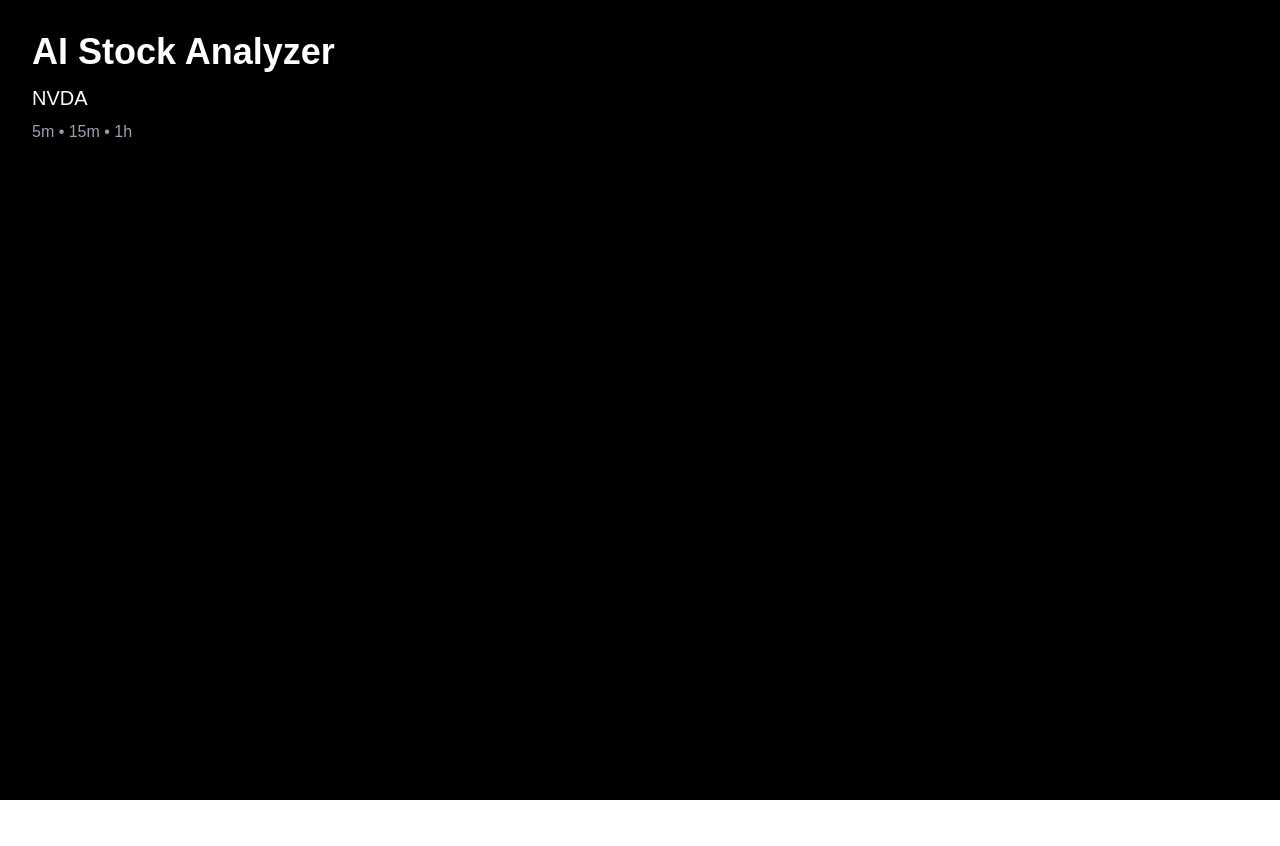
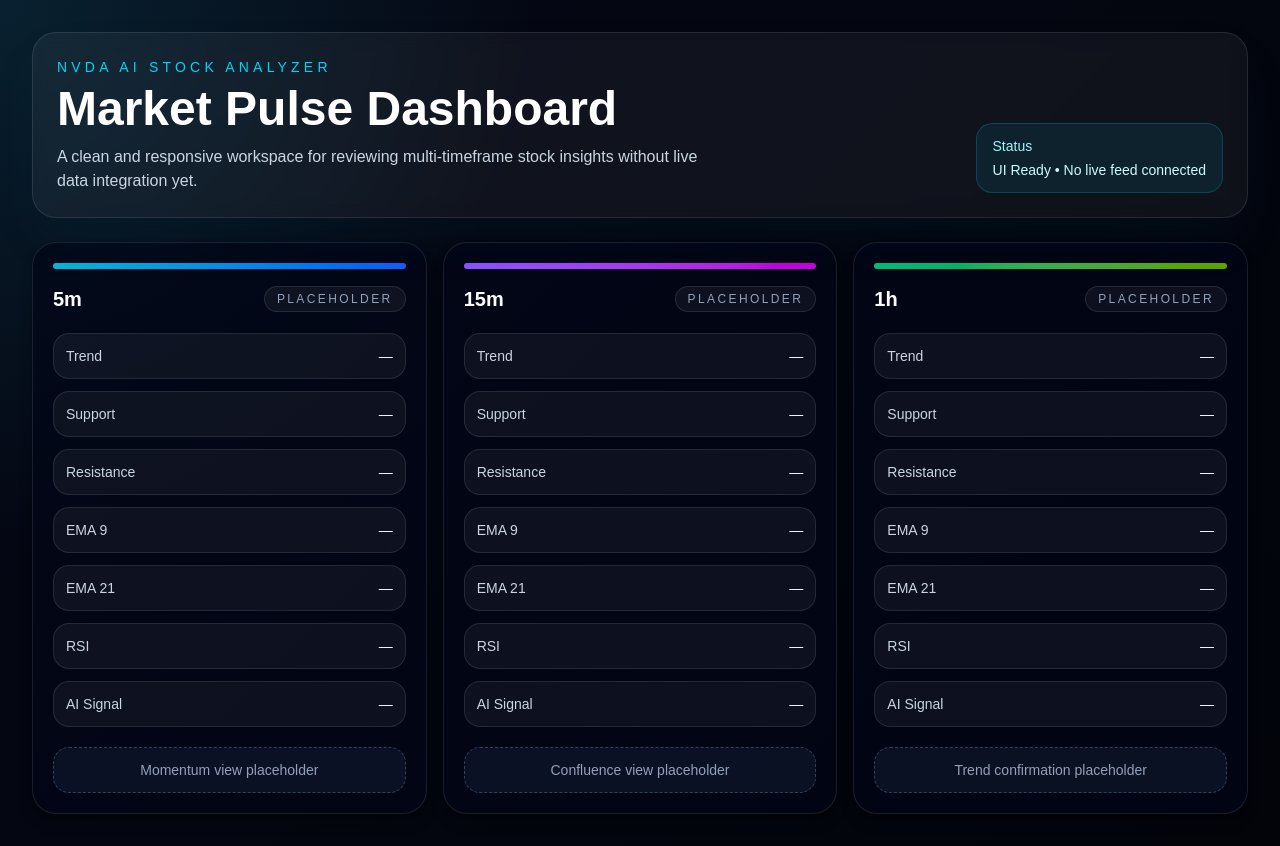
Before and after one commit to iSawari87/ai-stock-analyzer, a Next.js app: page / in a window 1280 px wide. Before the commit the page ends 800 px from the top, so only its background shows below. Built offline with nearby package versions, Linux system fonts and the light colour scheme.

Commit message:
Add NVDA dashboard U

```diff
--- a/app/page.tsx
+++ b/app/page.tsx
@@ -1,11 +1,74 @@
+const timeframes = [
+  { label: "5m", accent: "from-cyan-500 to-blue-600" },
+  { label: "15m", accent: "from-violet-500 to-fuchsia-600" },
+  { label: "1h", accent: "from-emerald-500 to-lime-600" },
+];
+
+const metrics = [
+  { label: "Trend", value: "—" },
+  { label: "Support", value: "—" },
+  { label: "Resistance", value: "—" },
+  { label: "EMA 9", value: "—" },
+  { label: "EMA 21", value: "—" },
+  { label: "RSI", value: "—" },
+  { label: "AI Signal", value: "—" },
+];
+
 export default function Home() {
   return (
-    <main className="min-h-screen bg-black text-white p-8">
-      <h1 className="text-4xl font-bold">AI Stock Analyzer</h1>
-      <p className="mt-3 text-xl">NVDA</p>
-      <p className="mt-2 text-gray-400">
-        5m • 15m • 1h
-      </p>
+    <main className="min-h-screen bg-[radial-gradient(circle_at_top_left,_rgba(34,211,238,0.12),_transparent_35%),linear-gradient(135deg,_#050816_0%,_#02040a_100%)] px-4 py-8 text-white sm:px-6 lg:px-8">
+      <div className="mx-auto flex max-w-7xl flex-col gap-6">
+        <section className="rounded-3xl border border-white/10 bg-white/5 p-6 shadow-2xl shadow-cyan-950/20 backdrop-blur">
+          <div className="flex flex-col gap-4 lg:flex-row lg:items-end lg:justify-between">
+            <div>
+              <p className="text-sm uppercase tracking-[0.3em] text-cyan-400">NVDA AI Stock Analyzer</p>
+              <h1 className="mt-2 text-4xl font-semibold sm:text-5xl">Market Pulse Dashboard</h1>
+              <p className="mt-3 max-w-2xl text-sm text-slate-300 sm:text-base">
+                A clean and responsive workspace for reviewing multi-timeframe stock insights without live data integration yet.
+              </p>
+            </div>
+            <div className="rounded-2xl border border-cyan-400/20 bg-cyan-500/10 px-4 py-3 text-sm text-cyan-200">
+              <p className="font-medium">Status</p>
+              <p className="mt-1 text-cyan-100">UI Ready • No live feed connected</p>
+            </div>
+          </div>
+        </section>
+
+        <section className="grid gap-4 lg:grid-cols-3">
+          {timeframes.map((timeframe, index) => (
+            <article
+              key={timeframe.label}
+              className="rounded-3xl border border-white/10 bg-slate-950/70 p-5 shadow-lg shadow-black/30"
+            >
+              <div className={`h-1.5 rounded-full bg-gradient-to-r ${timeframe.accent}`} />
+              <div className="mt-4 flex items-center justify-between">
+                <h2 className="text-xl font-semibold">{timeframe.label}</h2>
+                <span className="rounded-full border border-white/10 bg-white/5 px-3 py-1 text-xs uppercase tracking-[0.2em] text-slate-400">
+                  Placeholder
+                </span>
+              </div>
+
+              <div className="mt-5 space-y-3">
+                {metrics.map((metric) => (
+                  <div
+                    key={`${timeframe.label}-${metric.label}`}
+                    className="flex items-center justify-between rounded-2xl border border-white/10 bg-white/5 px-3 py-3"
+                  >
+                    <span className="text-sm text-slate-300">{metric.label}</span>
+                    <span className="text-sm font-medium text-slate-100">{metric.value}</span>
+                  </div>
+                ))}
+              </div>
+
+              <div className="mt-5 rounded-2xl border border-dashed border-slate-700 bg-slate-900/70 p-3 text-center text-sm text-slate-400">
+                {index === 0 && "Momentum view placeholder"}
+                {index === 1 && "Confluence view placeholder"}
+                {index === 2 && "Trend confirmation placeholder"}
+              </div>
+            </article>
+          ))}
+        </section>
+      </div>
     </main>
   );
 }
```
